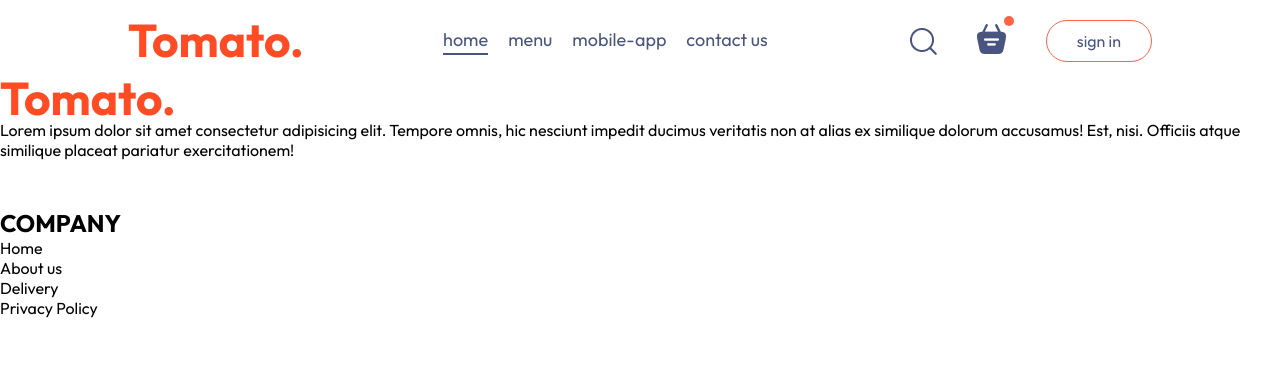
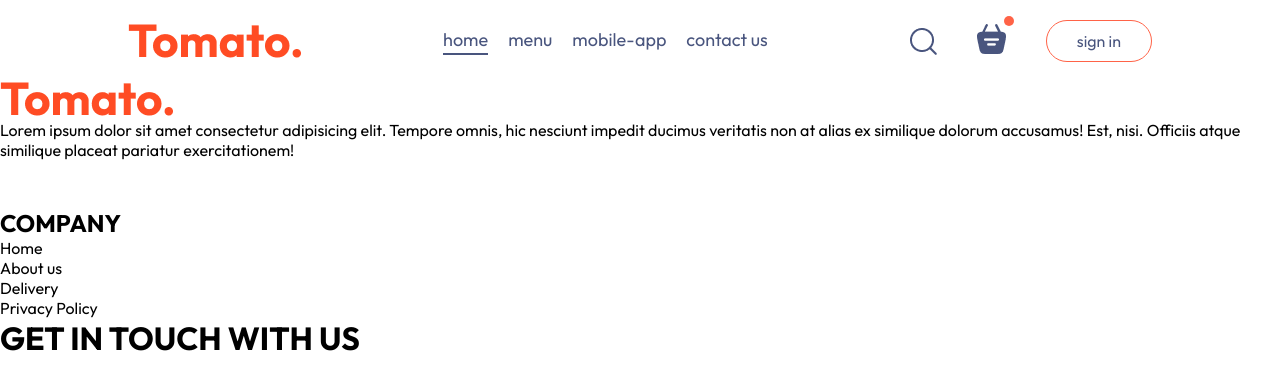
Before and after one commit to VedantGames/food-del, a React (Vite) app: page /order in a window 1280 px wide. Shown: the top 390 px of the page. Built offline with nearby package versions, Linux system fonts and the light colour scheme.

Commit message:
8 commit

```diff
--- a/src/components/Footer/Footer.jsx
+++ b/src/components/Footer/Footer.jsx
@@ -29,7 +29,9 @@ const Footer = () => {
             <li>Privacy Policy</li>
           </ul>
         </div>
-        <div className="footer-content-right"></div>
+        <div className="footer-content-right">
+           <h1>GET IN TOUCH WITH US</h1>
+        </div>
       </div>
     </div>
   );
```
